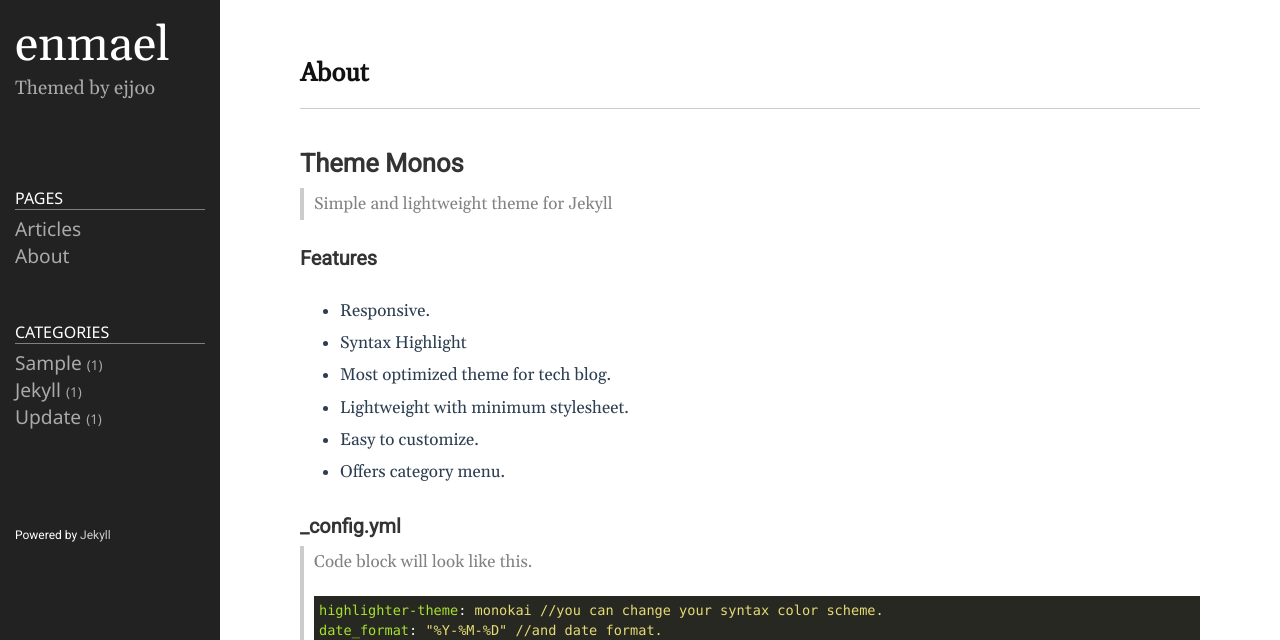
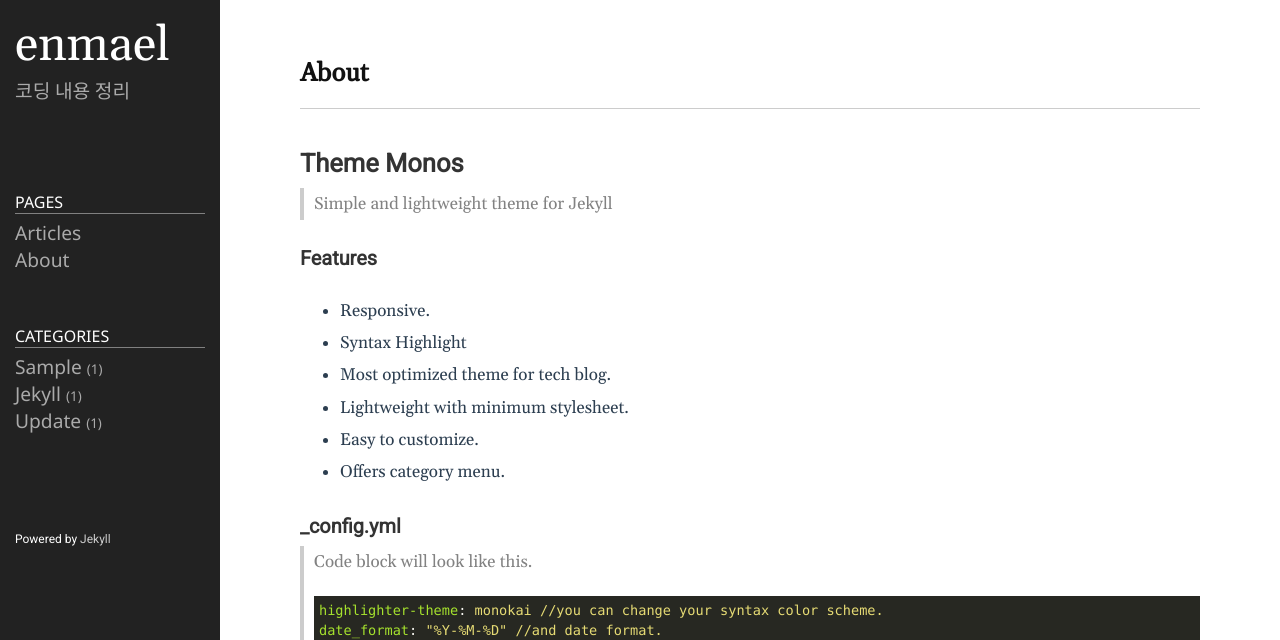
Before and after one commit to kaweco012/kaweco012.github.io, a Jekyll site: the page built from README.md, in a window 1280 px wide and 900 px high. Shown: the top 640 px of the window. Built offline with Jekyll 4.4.1, drawn with Linux system fonts in a browser that asks for light colours.

Commit message:
Update _config.yml

```diff
--- a/_config.yml
+++ b/_config.yml
@@ -21,7 +21,7 @@
 title: enmael
 email: enmael25@gmail.com
 description: >- # this means to ignore newlines until "baseurl:"
-  Themed by ejjoo
+  코딩 내용 정리
 # baseurl: "/" # the subpath of your site, e.g. /blog
 # url: "http://ejjoo.github.io" # the base hostname & protocol for your site, e.g. http://example.com
 github_username: ejjoo
```
